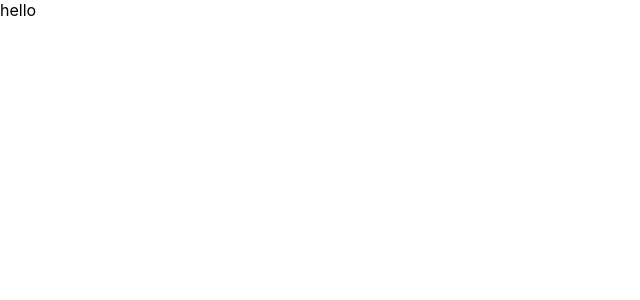
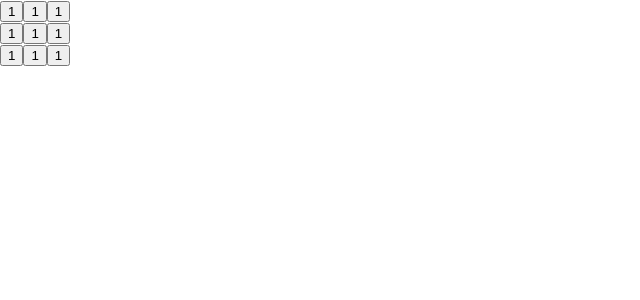
Before and after one commit to norogoth/norogoth.github.io, a React (Create React App) app in the folder tic-tac-toe/: page / in a window 1280 px wide. Shown: the top 300 px of the page, without its empty margins (0-640 px from the left). Built offline with nearby package versions, Linux system fonts and the light colour scheme.

Commit message:
3x3 grid of ones complete

```diff
--- a/tic-tac-toe/src/App.js
+++ b/tic-tac-toe/src/App.js
@@ -1,18 +1,38 @@
 import logo from './logo.svg';
 import './App.css';
+import { useState } from 'react'
 
-function App() {
+function Box(props) {
+  return (<button>{props.number}</button>);
+}
+function PlayGrid(props){
   return (
-    <Thing/>
-  );
+    <div>
+      <div>
+        <Box number="1"/>
+        <Box number="1"/>
+        <Box number="1"/>
+      </div>
+      <div>
+        <Box number="1"/>
+        <Box number="1"/>
+        <Box number="1"/>
+      </div>
+      <div>
+        <Box number="1"/>
+        <Box number="1"/>
+        <Box number="1"/>
+      </div>
+    </div>
+    );
 }
 
-function Thing() {
-  return (
-    <div className="App">
-     hello
-    </div>
-  );
+function Game() {
+  return (<PlayGrid/>);
+}
+
+function App(){
+  return(<Game/>);
 }
 
 export default App;
```
